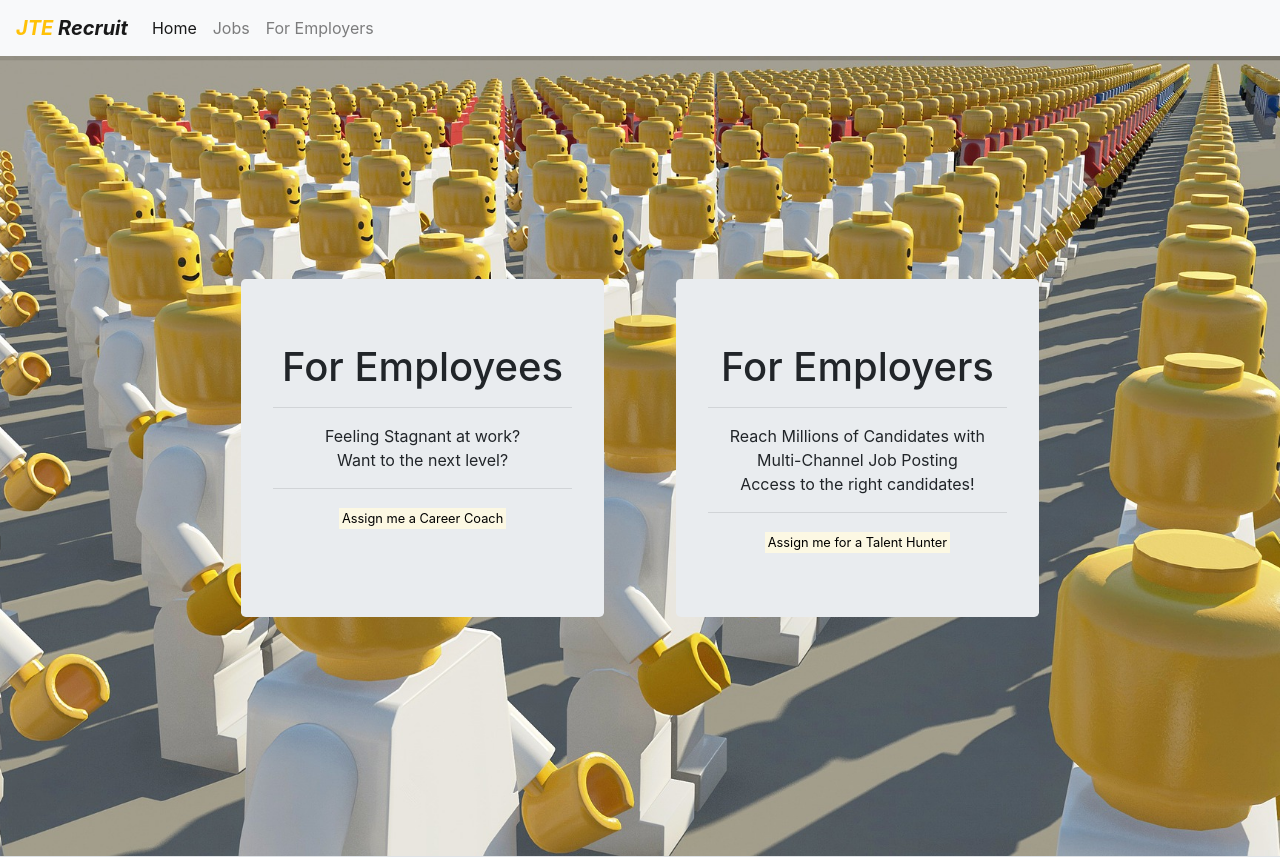
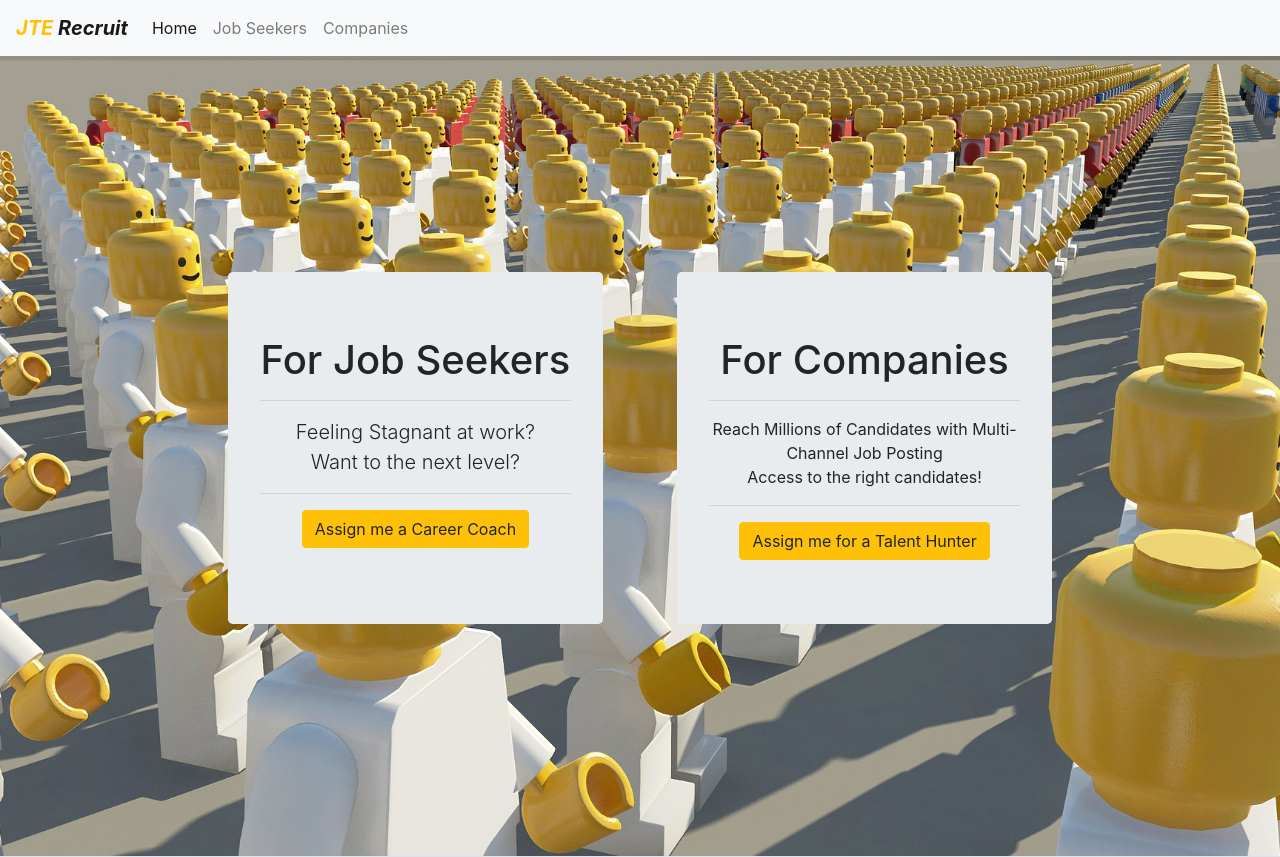
Before and after one commit to Code-Institute-Submissions/project3-jobportal, a Flask app: page / in a window 1280 px wide. Shown: the top 857 px of the page. Run offline with Flask 2, Linux system fonts and the light colour scheme; some libraries are stand-ins or nearby versions.

Commit message:
change navbar and added link to landing page

```diff
--- a/templates/edit_post.html
+++ b/templates/edit_post.html
@@ -25,10 +25,10 @@
             <a class="nav-link" href="{{ url_for('index') }}">Home <span class="sr-only">(current)</span></a>
           </li>
           <li class="nav-item ">
-            <a class="nav-link" href="{{ url_for('employee') }}">Jobs</a>
+            <a class="nav-link" href="{{ url_for('employee') }}">Job Seekers</a>
           </li>
           <li class="nav-item active">
-            <a class="nav-link" href="{{ url_for('employer') }}">For Employers</a>
+            <a class="nav-link" href="{{ url_for('employer') }}">Companies</a>
           </li>
         </ul>
       </div>
--- a/templates/employer.html
+++ b/templates/employer.html
@@ -25,10 +25,10 @@
             <a class="nav-link" href="{{ url_for('index') }}">Home <span class="sr-only">(current)</span></a>
           </li>
           <li class="nav-item ">
-            <a class="nav-link" href="{{ url_for('employee') }}">Jobs</a>
+            <a class="nav-link" href="{{ url_for('employee') }}">Job Seekers</a>
           </li>
           <li class="nav-item active">
-            <a class="nav-link" href="{{ url_for('employer') }}">For Employers</a>
+            <a class="nav-link" href="{{ url_for('employer') }}">Companies</a>
           </li>
         </ul>
       </div>
--- a/templates/index.html
+++ b/templates/index.html
@@ -27,10 +27,10 @@
             <a class="nav-link" href="{{ url_for('index') }}">Home <span class="sr-only">(current)</span></a>
           </li>
           <li class="nav-item">
-            <a class="nav-link" href="{{ url_for('employee') }}">Jobs</a>
+            <a class="nav-link" href="{{ url_for('employee') }}">Job Seekers</a>
           </li>
           <li class="nav-item">
-            <a class="nav-link" href="{{ url_for('employer') }}">For Employers</a>
+            <a class="nav-link" href="{{ url_for('employer') }}">Companies</a>
           </li>
         </ul>
       </div>
@@ -41,24 +41,24 @@
     <div class="container-fluid callout-container pt-3">
         <div class='row justify-content-around px-4'>
           <div class="col-12 col-md-5 callout jumbotron text-center">
-            <h1 class="jumbotron-header">For Employees</h1>
-            <hr class="block-divider>
+            <h1 class="jumbotron-header">For Job Seekers</h1>
+            <hr class="block-divider">
             <p class="lead">
               Feeling Stagnant at work? <br/>
               Want to the next level?
             <br/>
             <hr/>
-            <small><mark>Assign me a Career Coach</mark></small>
+            <a class="btn btn-warning" href="{{ url_for('employee') }}">Assign me a Career Coach</a>
           </div>
           <div class="col-12 col-md-5 callout jumbotron text-center">
-            <h1 class="jumbotron-header">For Employers</h1>
+            <h1 class="jumbotron-header">For Companies</h1>
             <hr class="block-divider>
             <p class="lead">
               Reach Millions of Candidates with Multi-Channel Job Posting <br/>
               Access to the right candidates!
             <br/>
             <hr/>
-            <small><mark>Assign me for a Talent Hunter</mark></small>
+            <a class="btn btn-warning" href="{{ url_for('employer') }}">Assign me for a Talent Hunter</a>
          </div>
         </div>
     </div>
--- a/templates/new_post.html
+++ b/templates/new_post.html
@@ -25,10 +25,10 @@
             <a class="nav-link" href="{{ url_for('index') }}">Home <span class="sr-only">(current)</span></a>
           </li>
           <li class="nav-item ">
-            <a class="nav-link" href="{{ url_for('employee') }}">Jobs</a>
+            <a class="nav-link" href="{{ url_for('employee') }}">Job Seekers</a>
           </li>
           <li class="nav-item active">
-            <a class="nav-link" href="{{ url_for('employer') }}">For Employers</a>
+            <a class="nav-link" href="{{ url_for('employer') }}">Companies</a>
           </li>
         </ul>
       </div>
```
Also changed, not shown: templates/employee.html (+4 -4 lines), templates/remove_post.html (+5 -5 lines).
